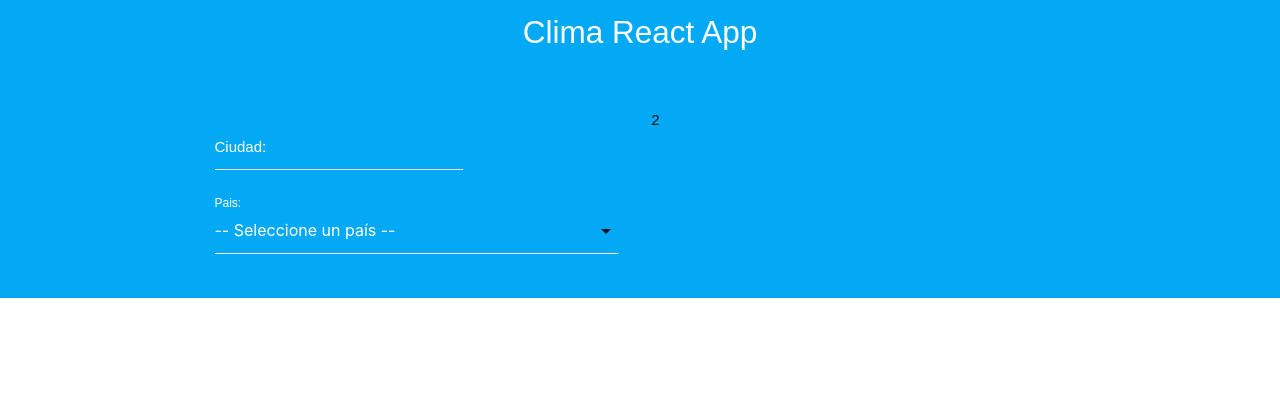
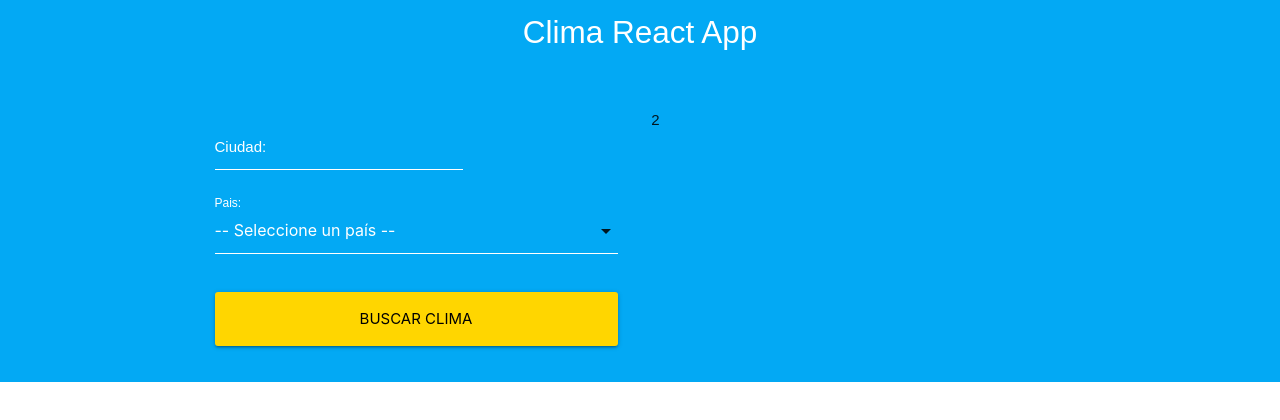
Before and after one commit to itsnou/ClimaReact, a React (Create React App) app: page / in a window 1280 px wide. Shown: the top 420 px of the page. Built offline with nearby package versions, Linux system fonts and the light colour scheme.

Commit message:
agregando api

```diff
--- a/src/App.js
+++ b/src/App.js
@@ -1,9 +1,33 @@
-import React, {Fragment} from 'react';
+import React, {Fragment, useState, useEffect} from 'react';
 import Header from './components/Header';
 import Formulario from './components/Formulario';
 
 
 function App() {
+
+  const [busqueda, guardarBusqueda] = useState({
+    ciudad: '',
+    pais: ''
+  });
+
+  const [consultar, guardarConsultar] = useState(false);
+
+
+  const {ciudad, pais} = busqueda;
+
+  useEffect(()=>{
+    const consultarAPI = async () =>{
+    if(consultar){
+        const appId= '3e4af8548e50d3d7890ffb4b45f20dbd';
+        const url = `http://api.openweathermap.org/data/2.5/weather?q=${ciudad},${pais}&appid=${appId}`
+        const respuesta = await fetch(url);
+        const resultado = await respuesta.json();
+        console.log(resultado)
+      }
+    }
+    consultarAPI();
+  },[consultar])
+
   return (
     <Fragment>
       <Header
@@ -13,7 +37,11 @@ function App() {
         <div className="container">
           <div className="row">
             <div className="col m6 s12">
-              <Formulario/>
+              <Formulario
+                busqueda={busqueda}
+                guardarBusqueda={guardarBusqueda}
+                guardarConsultar={guardarConsultar}
+              />
             </div>
             <div className="col m6 s12">
               2
--- a/src/components/Formulario.js
+++ b/src/components/Formulario.js
@@ -1,12 +1,9 @@
 import React, {useState} from 'react';
 
-const Formulario = () =>{
+const Formulario = ({busqueda, guardarBusqueda, guardarConsultar}) =>{
 
-    // state del formulario
-    const [busqueda, guardarBusqueda] = useState({
-        ciudad: '',
-        pais: ''
-    });
+    const [error, guardarError] = useState(false);
+
 
     // extraer ciudad y pais
     const {ciudad, pais} = busqueda;
@@ -20,8 +17,29 @@ const Formulario = () =>{
         })
     }
 
+    // Al dar submit al form
+    const handleSubmit = event =>{
+        event.preventDefault();
+
+        //validar
+        if(ciudad.trim() === '' || pais.trim() === ''){
+            guardarError(true)
+            return;
+        }
+
+        guardarError(false);
+
+
+        //pasarlo al componente principal
+        guardarConsultar(true);
+
+    }
+
     return(
-        <form>
+        <form
+            onSubmit={handleSubmit}
+        >
+            {error? <p className="red darken-4 error">Todos los campos son obligatorios</p>: null}
             <div className="input-field col 12">
                 <input
                     type="text"
@@ -51,6 +69,15 @@ const Formulario = () =>{
                 </select>
                 <label htmlFor="pais">Pais: </label>
             </div>
+
+            <div className="input-field col s12">
+                <input
+                    type="submit"
+                    value="Buscar Clima"
+                    className="waves-effect waves-light btn-large btn-block yellow accent-4"
+
+                />
+            </div>
         </form>
     );
 }
--- a/src/index.css
+++ b/src/index.css
@@ -36,7 +36,25 @@ input[type=text]:not(.browser-default):focus:not([readonly]) + label {
   color: white;
 }
 
+.error {
+  padding: 1rem!important;
+  color:white;
+  margin-top: 3rem;
+  text-align: center;
+  text-emphasis: left;
+}
+
 .contenedor-form {
   padding: 3rem 0 1px 0;
   background-color: #03a9f4;
 }
+
+.btn-block {
+  display: block!important;
+}
+
+.error {
+  padding: 1rem!important;
+  text-align: center!important;
+  color: #FFF!important;
+}
```
